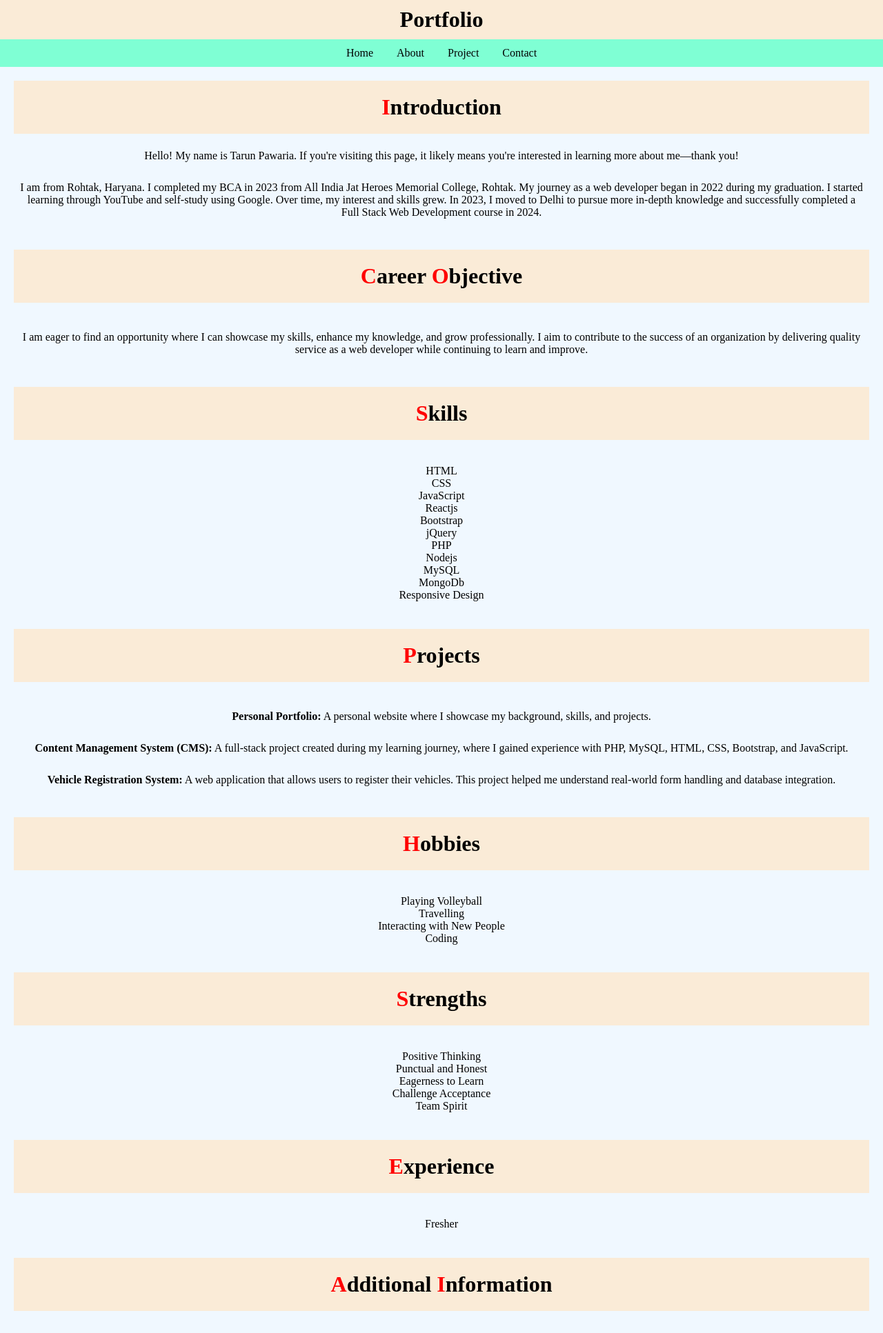
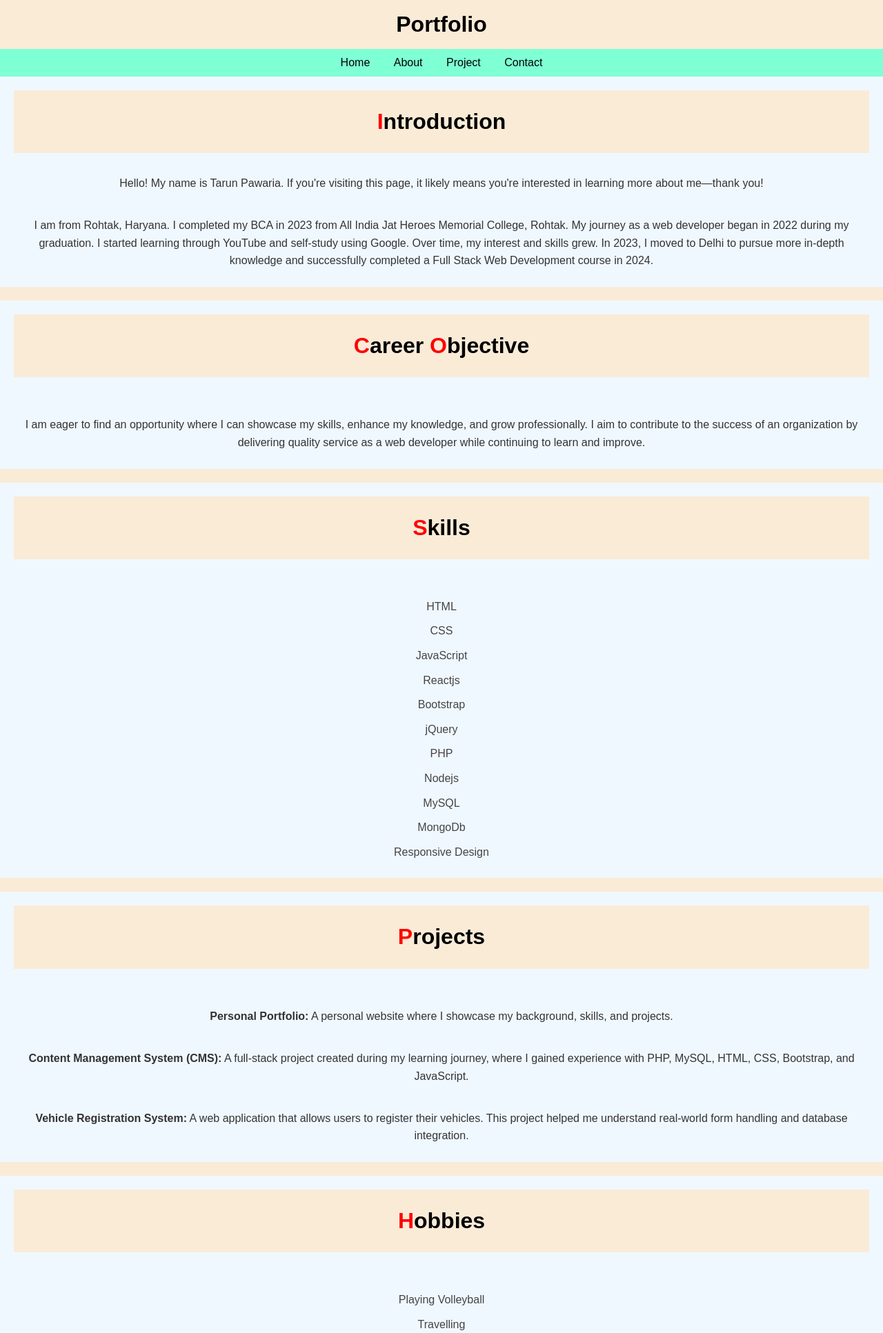
Before and after one commit to Tarun-Pawaria/portfolio, a PHP site: page /about.html in a window 1280 px wide. Shown: the top 1933 px of the page at 69% size. Run offline with PHP 8.4, Linux system fonts and the light colour scheme.

Commit message:
Update about.css

```diff
--- a/Portfolio/css/about.css
+++ b/Portfolio/css/about.css
@@ -1,45 +1,64 @@
-*{
+* {
     margin: 0;
     padding: 0;
     box-sizing: border-box;
 }
-body{
+
+body {
     background-color: antiquewhite;
+    font-family: Arial, sans-serif;
+    line-height: 1.6;
 }
-#h{
+
+/* Section Headings */
+#h {
     padding: 20px;
     text-align: center;
     background-color: antiquewhite;
+    font-size: 2rem;
 }
-#intro,#objective,#project,#hobbies,#strength,#experience{
-    padding: 20px;
-    text-align: center;
-    background-color: aliceblue;
 
-}
-#additional{
-    padding: 20px;
-    background-color: aliceblue;
-    margin-bottom: 100px;
-}
-p{
-    padding: 5px;
-}
-#skill{
+/* Shared Section Styles */
+#intro,
+#objective,
+#project,
+#hobbies,
+#strength,
+#experience,
+#skill,
+#additional {
     padding: 20px;
     background-color: aliceblue;
     text-align: center;
+    margin-bottom: 20px;
+}
 
+/* Additional spacing at bottom */
+#additional {
+    margin-bottom: 100px;
 }
-#skill>ul>li{
+
+/* Paragraph styling */
+p {
+    padding: 5px;
+    font-size: 1rem;
+    color: #333;
+}
+
+/* List styles */
+#skill ul,
+#hobbies ul,
+#strength ul,
+#experience ul {
     list-style: none;
+    padding: 0;
 }
-#hobbies>ul>li{
-    list-style: none;
+
+#skill ul li,
+#hobbies ul li,
+#strength ul li,
+#experience ul li {
+    padding: 5px 0;
+    font-size: 1rem;
+    color: #444;
 }
-#strength>ul>li{
-    list-style: none;
-}
-#experience>ul>li{
-    list-style: none;
-}
```
